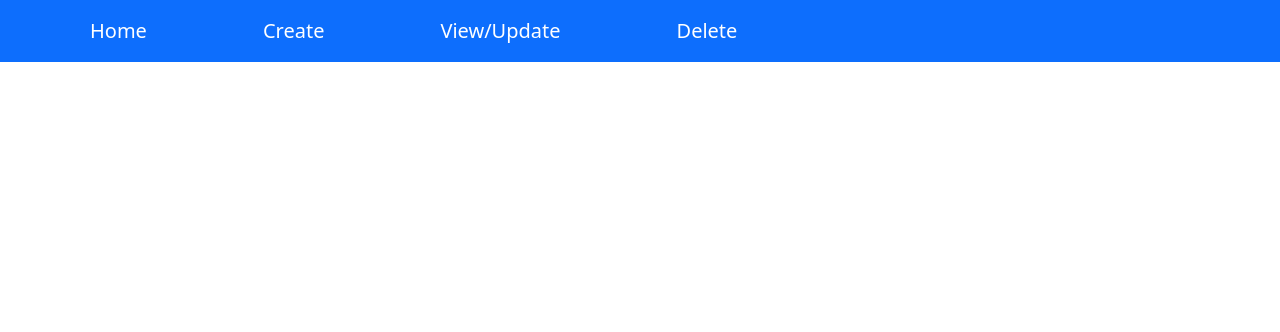
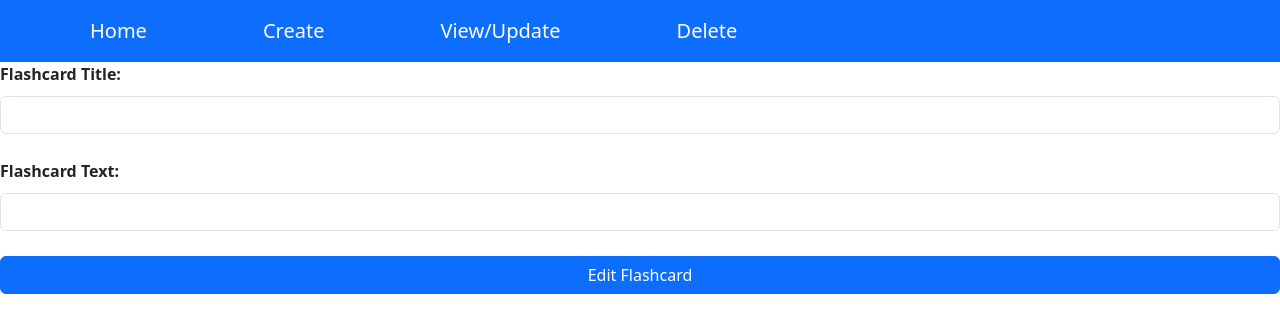
Before and after one commit to MatthewMcCarthy1/DataRepProject, a React (Create React App) app: page /Edit/1 in a window 1280 px wide. Shown: the top 332 px of the page. Built offline with nearby package versions, Linux system fonts and the light colour scheme; no server answers; a web font is replaced by a local one.

Commit message:
Edit.js added, Can now view and edit specific flashcards

```diff
--- a/src/App.js
+++ b/src/App.js
@@ -5,6 +5,7 @@ import Home from './Components/Home';
 import Create from './Components/Create';
 import View from './Components/View'
 import Delete from './Components/Delete'
+import Edit from './Components/Edit'
 
 function App() {
   return (
@@ -15,6 +16,7 @@ function App() {
         <Route path="/Create" element={<Create />} />
         <Route path="/View" element={<View />} />
         <Route path="/Delete" element={<Delete />} />
+        <Route path = "/Edit/:id" element = {<Edit />} />
       </Routes>
     </Router>
   );
--- /dev/null
+++ b/src/Components/Edit.js
@@ -0,0 +1,57 @@
+import React from 'react';
+import { useParams } from 'react-router-dom';
+import { useState, useEffect } from 'react';
+import axios from 'axios';
+import { useNavigate } from "react-router-dom";
+
+export default function Edit(props) {
+    let { id } = useParams();
+    const [title, setTitle] = useState("");
+    const [text, setText] = useState("");
+    const navigate = useNavigate();
+
+    useEffect(() => {
+        axios.get('http://localhost:4000/api/flashcards/' + id)
+            .then((response) => {
+                setTitle(response.data.title);
+                setText(response.data.text);
+            })
+            .catch((error) => {
+                console.log(error);
+            });
+    }, [id]);
+
+    const handleSubmit = (event) => {
+        event.preventDefault();
+        const newFlashcard = { id, title, text };
+        axios.put('http://localhost:4000/api/flashcards/' + id, newFlashcard)
+            .then((res) => {
+                console.log(res.data);
+                navigate('/View');
+            });
+    }
+
+    return (
+        <div>
+            <form onSubmit={handleSubmit}>
+                <div className="form-group">
+                    <label>Flashcard Title: </label>
+                    <input type="text"
+                        className="form-control"
+                        value={title}
+                        onChange={(e) => setTitle(e.target.value)} />
+                </div>
+                <div className="form-group">
+                    <label>Flashcard Text: </label>
+                    <input type="text"
+                        className="form-control"
+                        value={text}
+                        onChange={(e) => setText(e.target.value)} />
+                </div>
+                <div className="form-group">
+                    <input type="submit" value="Edit Flashcard" className="btn btn-primary" />
+                </div>
+            </form>
+        </div>
+    );
+}
--- a/src/Components/FlashcardItem.js
+++ b/src/Components/FlashcardItem.js
@@ -16,7 +16,7 @@ const FlashcardItem = (props)=> {
             <p>{props.myflashcard.text}</p>
           </blockquote>
         </Card.Body>
-        <Link className="btn btn-primary" to={"/edit/"+props.myflashcard._id}>Edit</Link>
+        <Link className="btn btn-primary" to={"/Edit/"+props.myflashcard._id}>Edit</Link>
       </Card>
     </div>
   );
```
Also changed, not shown: 1 other file (tests, documents, lock files or other folders).
